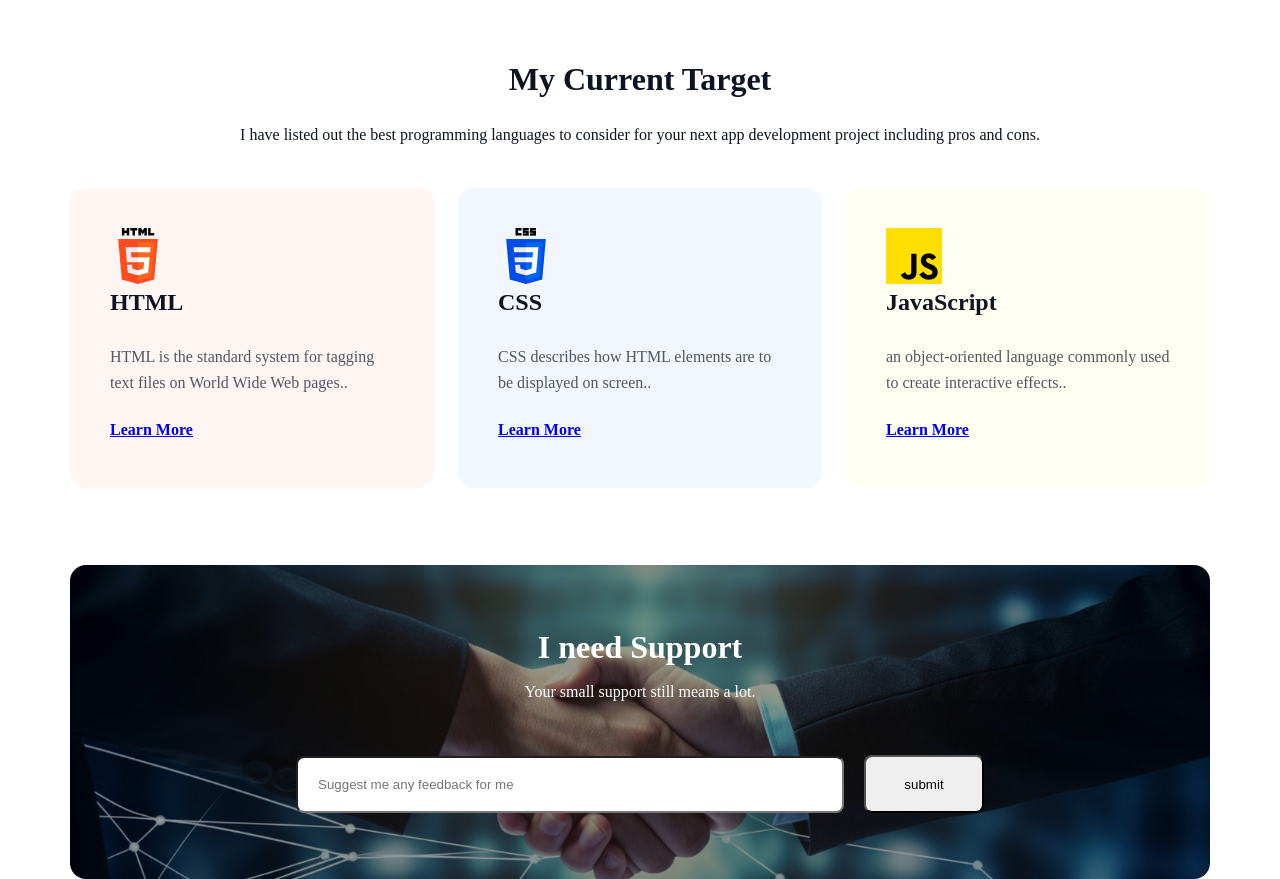
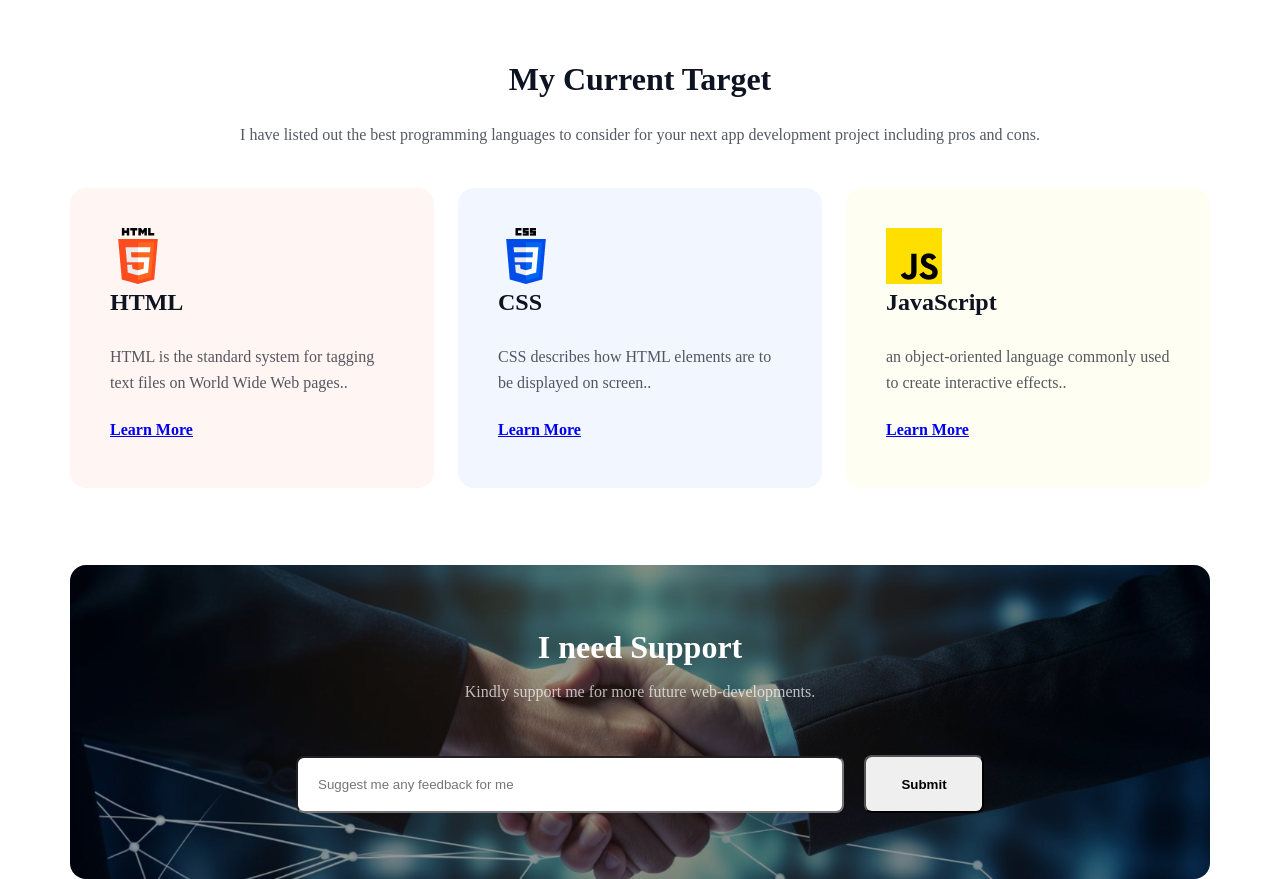
Before and after one commit to mehrabrahat/Assignment-01, a plain HTML site: page index.html in a window 1280 px wide. Shown: the part 3100-3979 px from the top of the page. Drawn offline with Linux system fonts and the light colour scheme; a web font is replaced by a local one.

Commit message:
added some paddings and text

```diff
--- a/Styles/style.css
+++ b/Styles/style.css
@@ -349,6 +349,7 @@ font-size: 16px;
 font-weight: 400;
 line-height: 26px;
 text-align: center;
+opacity: 0.7;
 }
 .current .target {
     width:1140px ;
@@ -494,7 +495,6 @@ line-height: 19px;
 text-align: left;
 text-decoration-line: underline;
 }
-/*Target end*/
 
 /*support start*/
 .support{
@@ -533,6 +533,7 @@ text-decoration-line: underline;
     line-height: 26px;
     letter-spacing: 0%;
     text-align: center;
+    opacity: 0.7;
 }
 .support .writing .submit {
     margin-top: 50px;
@@ -549,5 +550,6 @@ text-decoration-line: underline;
     height: 58px;
     padding: 17px 20px 17px 20px;
     border-radius: 8px;
+    font-weight: bold;
 
 }
--- a/index.html
+++ b/index.html
@@ -110,10 +110,10 @@
         <div class="support">
             <div class="writing">
                 <h1>I need Support</h1>
-                <p>Your small support still means a lot.</p>
+                <p>Kindly support me for more future web-developments.</p>
                 <div class="submit">
                     <input class="write" type="text" placeholder="Suggest me any feedback for me">
-                    <input class="button" type="submit" value="submit">
+                    <input class="button" type="submit" value="Submit">
                 </div>
             </div>
         </div>
```
